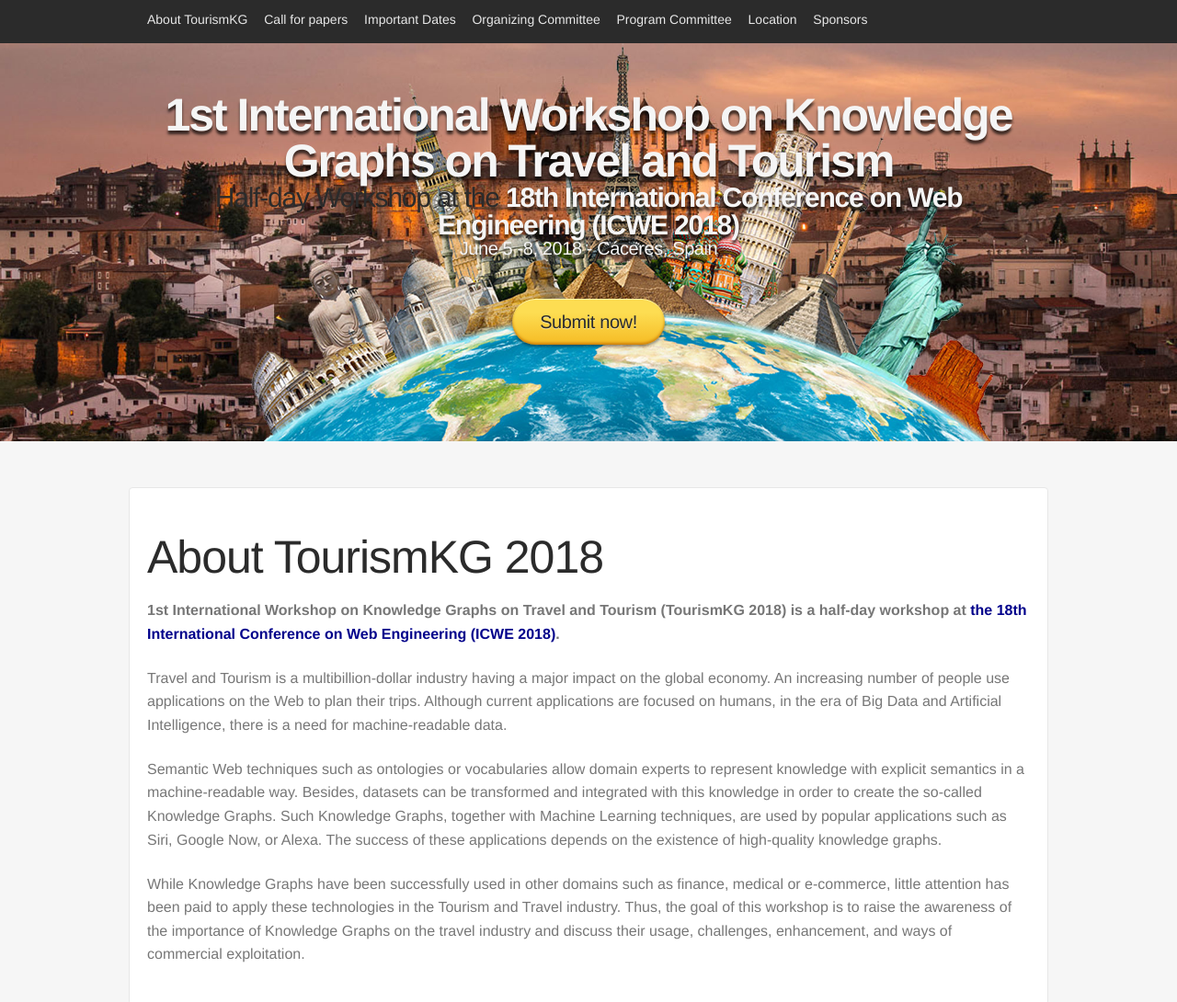
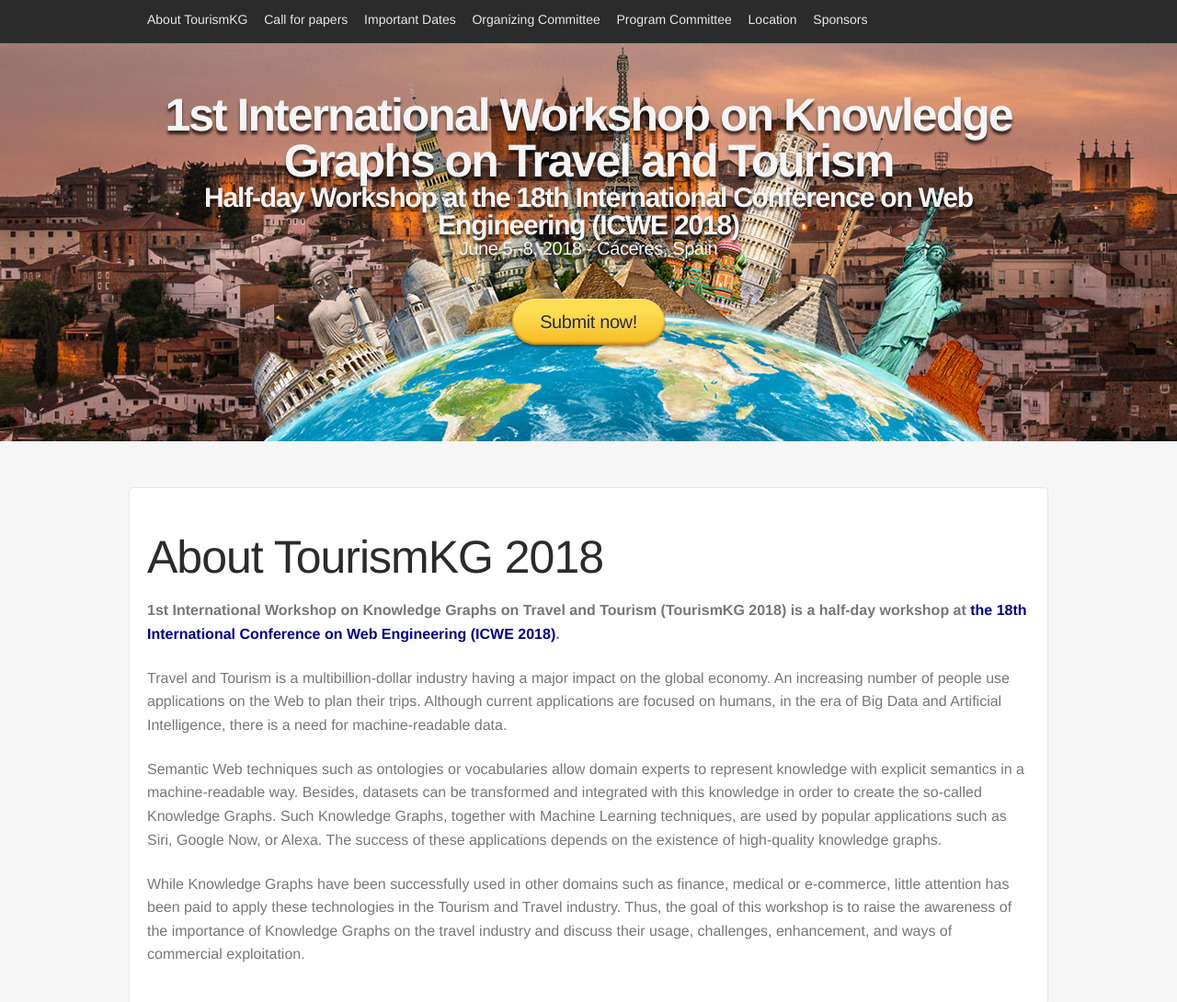
Before and after one commit to TourismKG/TourismKG.github.io, a plain HTML site: page 2018/index.html in a window 1280 px wide. Shown: the top 1090 px of the page at 92% size. Drawn offline with nearby package versions, Linux system fonts and the light colour scheme; some packages are replaced by stand-ins of ours; files whose address does not match are found by name.

Commit message:
Update index.html

```diff
--- a/2018/index.html
+++ b/2018/index.html
@@ -88,7 +88,7 @@
         <h6 class="logo-name">
           <a class="logo-link" href="#" title="Conference name" itemprop="name">1st International Workshop on Knowledge Graphs on Travel and Tourism</a>
         </h6>
-        <h4 class="logo-sub-name">Half-day Workshop at the <a class="logo-link" href="http://icwe2018.webengineering.org/">18th International Conference on Web Engineering (ICWE 2018)</a></h4>
+        <h4 class="logo-sub-name"><a class="logo-link" href="http://icwe2018.webengineering.org/">Half-day Workshop at the 18th International Conference on Web Engineering (ICWE 2018)</a></h4>
         <h2 class="tagline">June 5 -8, 2018 - Cáceres, Spain</h2>
 
         <div class="call-action-area">
```
